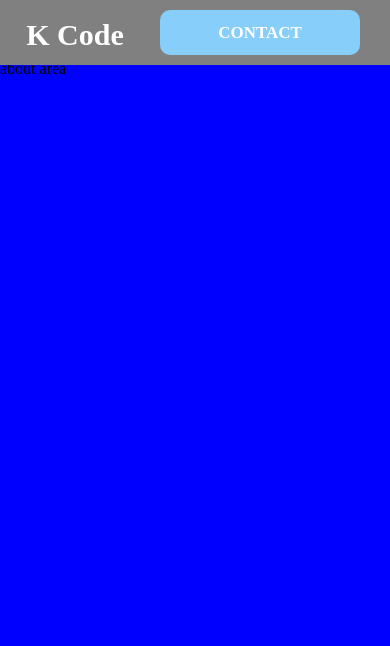
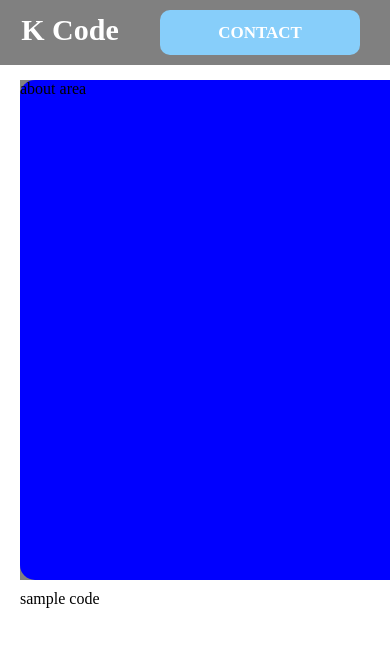
Before and after one commit to kohta9521/Portfolio_Kohta, a Next.js app: page / in a window 390 px wide. Shown: the top 646 px of the page. Built offline with nearby package versions, Linux system fonts and the light colour scheme.

Commit message:
add about component but responsive design is difficulet

```diff
--- a/src/features/header/Logo.module.css
+++ b/src/features/header/Logo.module.css
@@ -1,7 +1,7 @@
 .logoArea {
-  width: 200px;
+  width: 130px;
   height: 80px;
-  padding: 10px;
+  padding: 5px;
 }
 .logoText {
   dispaly: block;
--- a/src/layouts/Main/MainLayout.module.css
+++ b/src/layouts/Main/MainLayout.module.css
@@ -5,7 +5,14 @@
   width: calc(100% - 180px);
   height: calc(100% - 60px);
   overflow: hidden;
-  background-color: blue;
+  padding: 20px;
+}
+.topBox {
+  width: 100%;
+  height: 500px;
+  margin: 0 auto;
+  margin-bottom: 10px;
+  background-color: gray;
 }
 
 /* 超重要　sidebarはタブレット以下のサイズでdisplaynoneになるためここで横幅をマックスにする必要がある！ */
--- a/src/layouts/Main/MainLayout.tsx
+++ b/src/layouts/Main/MainLayout.tsx
@@ -9,7 +9,13 @@ const MainLayout: React.FC = () => {
   return (
     <>
       <div className={styles.main}>
+        <div className={styles.topBox}>
         <About />
+        </div>
+        <div className={styles.bottomBox}>
+          sample code
+        </div>
+
       </div>
     </>
   )
--- a/src/layouts/about/About.module.css
+++ b/src/layouts/about/About.module.css
@@ -1,6 +1,7 @@
 .about {
-  width: 500px;
-  height: 200px;
+  width: 950px;
+  height: 500px;
   background-color: blue;
   margin: 0;
+  border-radius: 15px;
 }
```
